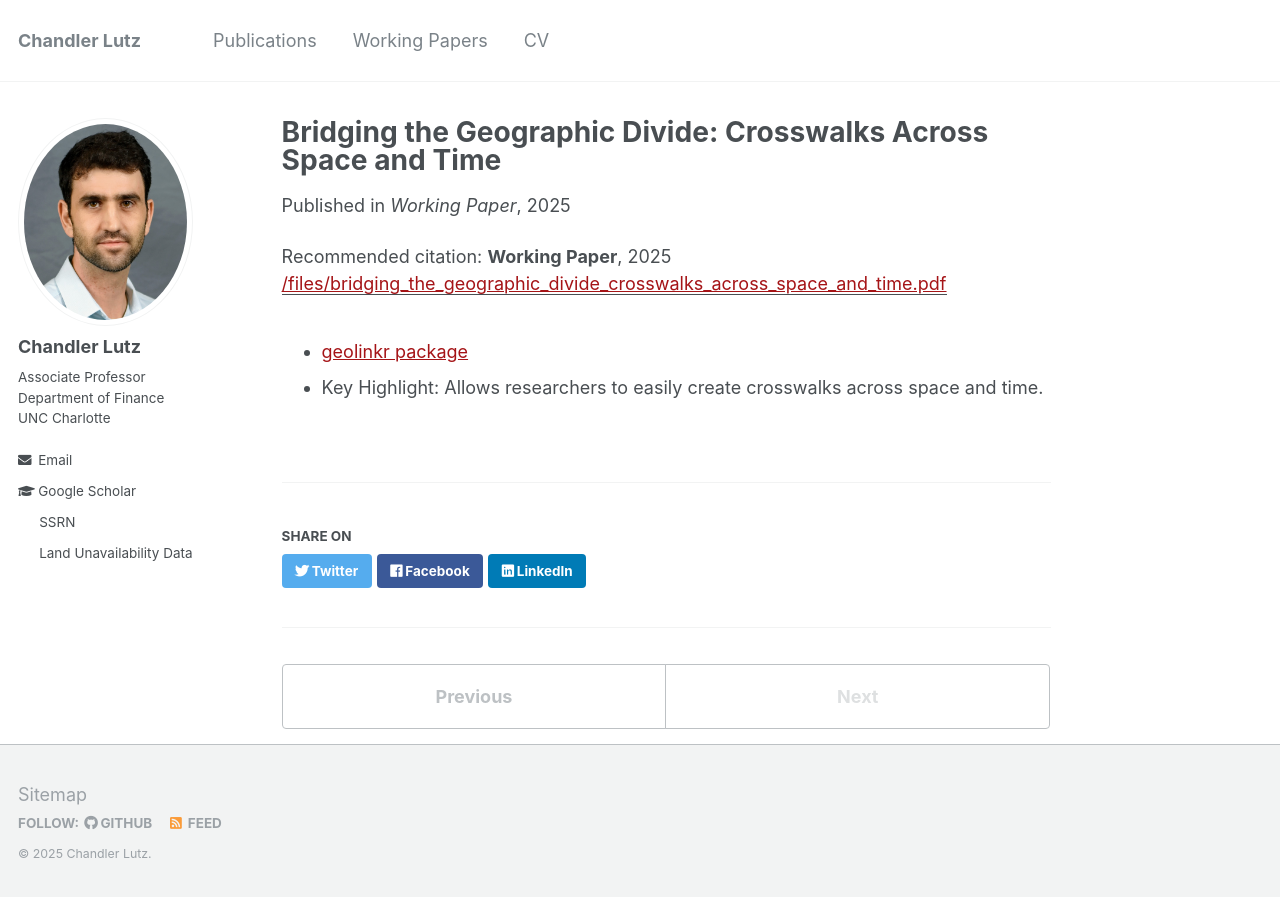
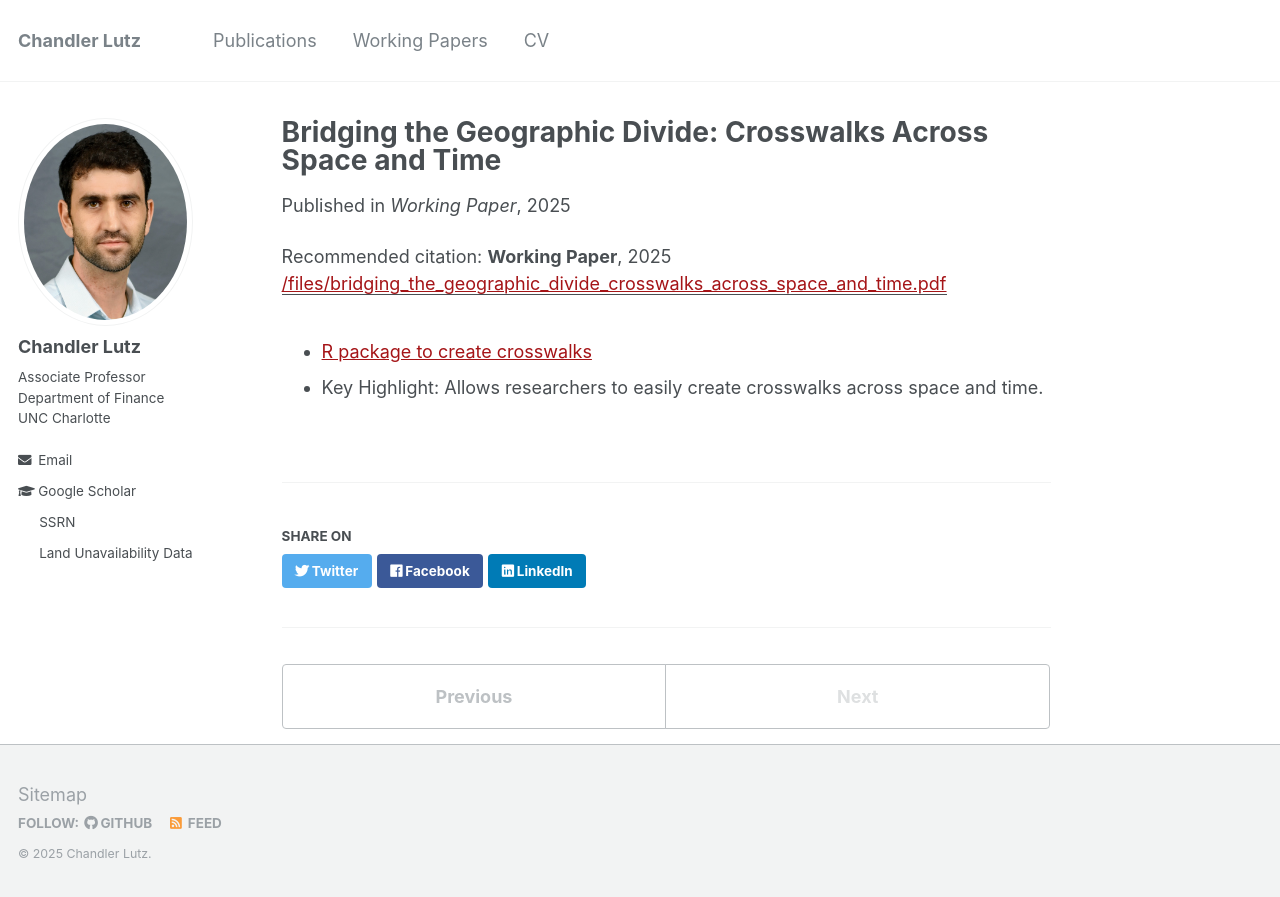
Before and after one commit to ChandlerLutz/ChandlerLutz.github.io, a Jekyll site: the page built from _workingpapers/crosswalks_across_space_and_time.md, in a window 1280 px wide. Shown: the top 897 px of the page. Built offline with Jekyll 4.4.1, drawn with Linux system fonts in a browser that asks for light colours.

Commit message:
Update link text to geolinkr

```diff
--- a/_workingpapers/crosswalks_across_space_and_time.md
+++ b/_workingpapers/crosswalks_across_space_and_time.md
@@ -9,5 +9,5 @@ ssrn: 'https://papers.ssrn.com/sol3/papers.cfm?abstract_id=5126949'
 citation: '<b>Working Paper</b>, 2025'
 g_scholar: '<a href="">Citation</a>'
 ---
-* <a href="https://github.com/ChandlerLutz/geolinkr">geolinkr package</a>
+* <a href="https://github.com/ChandlerLutz/geolinkr">R package to create crosswalks</a>
 * Key Highlight: Allows researchers to easily create crosswalks across space and time.
```
